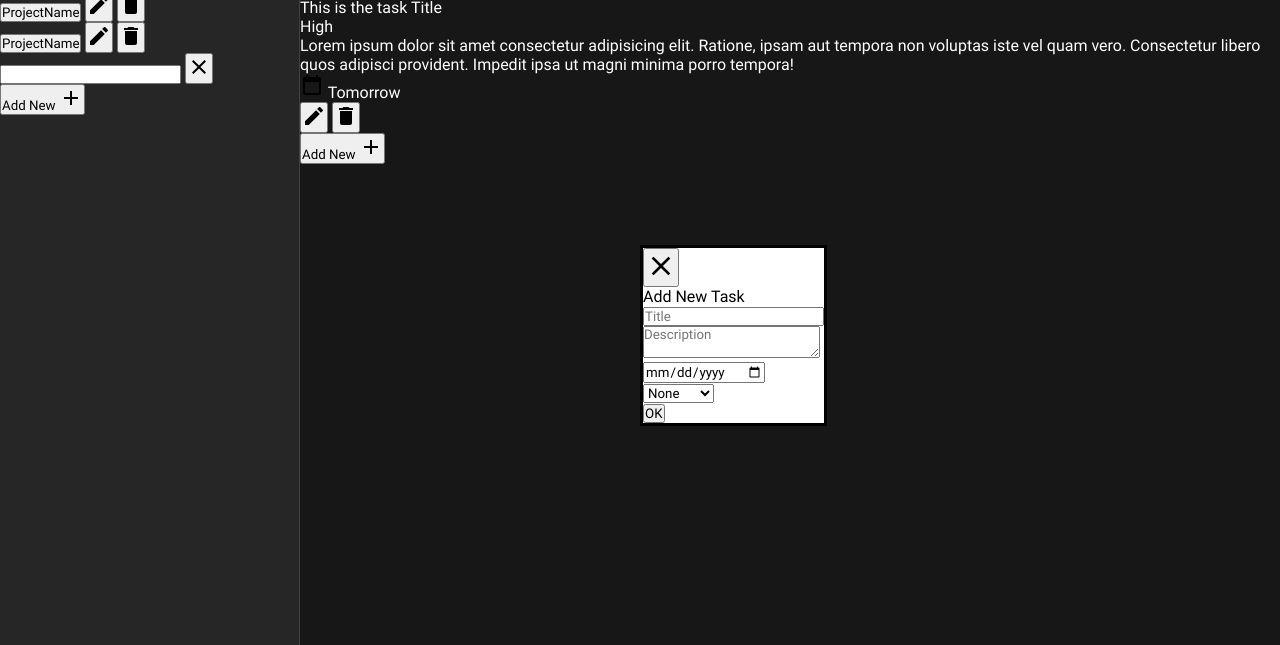
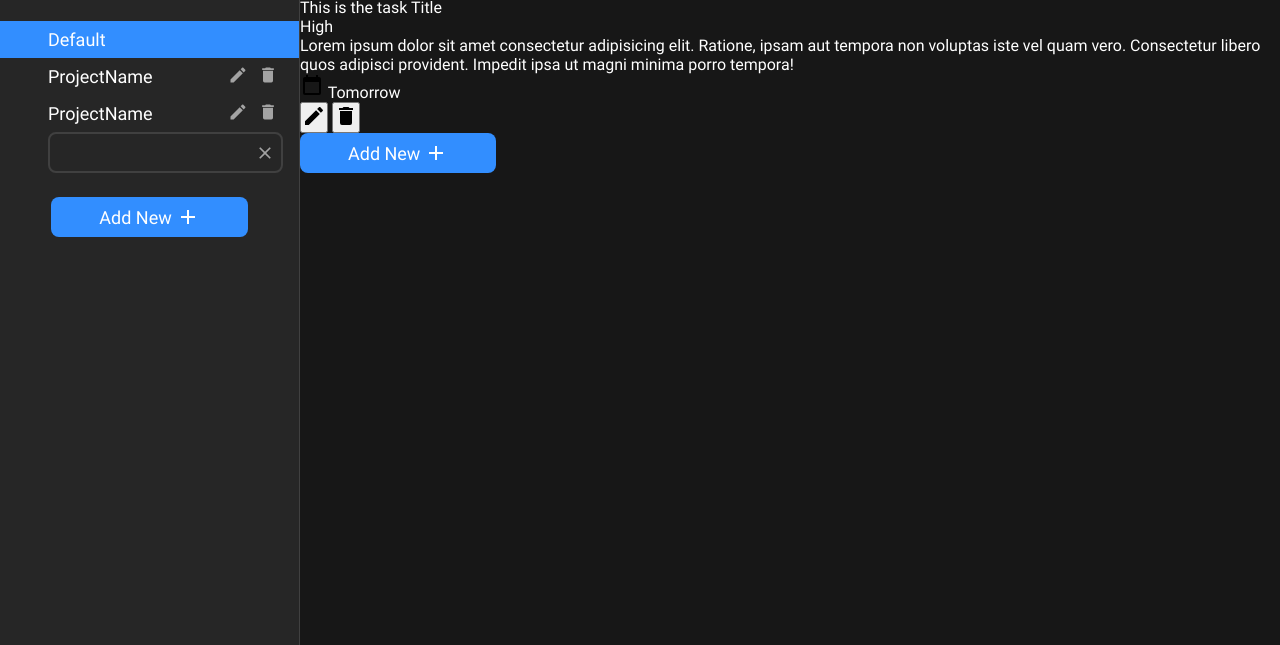
Before and after one commit to UnUsuarioMas67/todo-list, a website built with webpack: page src/index.html in a window 1280 px wide. Shown: the part 155-800 px from the top of the page. Built offline with nearby package versions, Linux system fonts and the light colour scheme.

Commit message:
Style Sidebar

```diff
--- a/src/index.html
+++ b/src/index.html
@@ -35,8 +35,10 @@
     <nav>
       <ul id="project-list">
         <li>
-          <div class="project">
-            <button type="button" class="project-btn">Default</button>
+          <div class="project selected">
+            <div class="project-display">
+              <button type="button" class="project-btn">Default</button>
+            </div>
           </div>
         </li>
 
@@ -61,7 +63,7 @@
               </button>
             </div>
 
-            <div class="project-edit" hidden>
+            <div class="project-edit">
               <input type="text" class="project-input">
               <button type="button" class="project-cancel-btn">
                 <svg xmlns="http://www.w3.org/2000/svg" viewBox="0 0 24 24" width="24">
@@ -94,7 +96,7 @@
               </button>
             </div>
 
-            <div class="project-edit" hidden>
+            <div class="project-edit">
               <input type="text" class="project-input">
               <button type="button" class="project-cancel-btn">
                 <svg xmlns="http://www.w3.org/2000/svg" viewBox="0 0 24 24" width="24">
@@ -107,8 +109,8 @@
         </li>
 
         <li>
-          <div class="project">
-            <div class="project-display" hidden>
+          <div class="project editting">
+            <div class="project-display">
               <button type="button" class="project-btn">ProjectName</button>
 
               <button type="button" class="project-edit-btn">
@@ -141,7 +143,7 @@
       </ul>
     </nav>
 
-    <button class="add-new-btn" type="button">
+    <button class="primary-btn" type="button">
       Add New
       <svg xmlns="http://www.w3.org/2000/svg" viewBox="0 0 24 24" width="24">
         <title>plus</title>
@@ -154,7 +156,7 @@
     <div class="container">
       <h1>Project name</h1>
 
-      <div class="task-list">
+      <div id="task-list">
         <div class="task">
           <input type="checkbox" class="task-checkbox">
 
@@ -195,7 +197,7 @@
         </div>
       </div>
 
-      <button class="add-new-btn" type="button">
+      <button class="primary-btn" type="button">
         Add New
         <svg xmlns="http://www.w3.org/2000/svg" viewBox="0 0 24 24" width="24">
           <title>plus</title>
@@ -205,7 +207,7 @@
     </div>
   </main>
 
-  <dialog id="new-task-dialog" open>
+  <dialog id="new-task-dialog">
     <button type="button" class="form-close-btn">
       <svg xmlns="http://www.w3.org/2000/svg" viewBox="0 0 24 24" width="32">
         <title>close</title>
@@ -239,7 +241,7 @@
         </select>
       </p>
 
-      <button type="submit" class="task-submit-btn">OK</button>
+      <button type="submit" class="primary-btn">OK</button>
     </form>
   </dialog>
 </body>
--- a/src/style.css
+++ b/src/style.css
@@ -76,6 +76,145 @@ header {
 
 aside {
   border-right: 1px solid var(--color-border);
+  padding: 2rem 0;
+
+  display: flex;
+  flex-direction: column;
+  align-items: center;
+  gap: 1.5rem;
+}
+
+aside > h2,
+aside > nav {
+  width: 100%;
+}
+
+aside h2 {
+  display: flex;
+  align-items: center;
+  gap: 0.25rem;
+
+  font-size: 1rem;
+  text-transform: uppercase;
+  fill: var(--color-text);
+  padding-left: 2rem;
+}
+
+nav ul {
+  list-style-type: none;
+}
+
+.project {
+  font-size: 1.125rem;
+  color: var(--color-text);
+  fill: var(--color-text-dark);
+}
+
+.project.selected {
+  background-color: var(--color-primary);
+}
+
+.project button {
+  color: inherit;
+  fill: inherit;
+  background-color: transparent;
+  border: none;
+}
+
+.project svg {
+  width: 20px;
+}
+
+.project-display {
+  display: grid;
+  grid-template-columns: 1fr 30px 30px;
+  align-items: center;
+  padding-right: 1rem;
+
+  transition: background-color 0.2s;
+}
+
+.project.editting .project-display {
+  display: none;
+}
+
+.project-display:hover {
+  background-color: rgba(255, 255, 255, 0.05);
+}
+
+.project-btn {
+  text-align: left;
+  padding: 0.5rem 0.5rem 0.5rem 3rem;
+  font-size: inherit;
+}
+
+.project-edit {
+  display: none;
+}
+
+.project.editting .project-edit {
+  display: flex;
+  align-items: center;
+
+  padding-left: 3rem;
+  padding-right: 1rem;
+
+  position: relative;
+}
+
+.project-input {
+  padding: 0.5rem;
+  padding-right: 2rem;
+
+  font-size: inherit;
+  color: inherit;
+  background-color: var(--color-bg-light);
+  border: 2px solid var(--color-border);
+  border-radius: 0.5rem;
+
+  width: 100%;
+}
+
+.project-input:focus {
+  outline: 2px solid var(--color-text-dark);
+}
+
+.project-cancel-btn {
+  display: flex;
+  align-items: center;
+
+  position: absolute;
+  right: 1.5rem;
+}
+
+.project button:not(.project-btn) {
+  transition: fill 0.2s;
+}
+
+.project button:not(.project-btn):hover {
+  fill: var(--color-text);
+}
+
+.primary-btn {
+  display: flex;
+  align-items: center;
+  gap: 0.25rem;
+
+  background-color: var(--color-primary);
+  color: var(--color-text);
+  fill: var(--color-text);
+
+  border: none;
+  border-radius: 0.5rem;
+  padding: 0.5rem 3rem;
+
+  font-size: 1.125rem;
+
+  transition: filter 0.2s;
+}
+
+.primary-btn:hover {
+  filter: brightness(0.9);
 }
 
 dialog {
```
